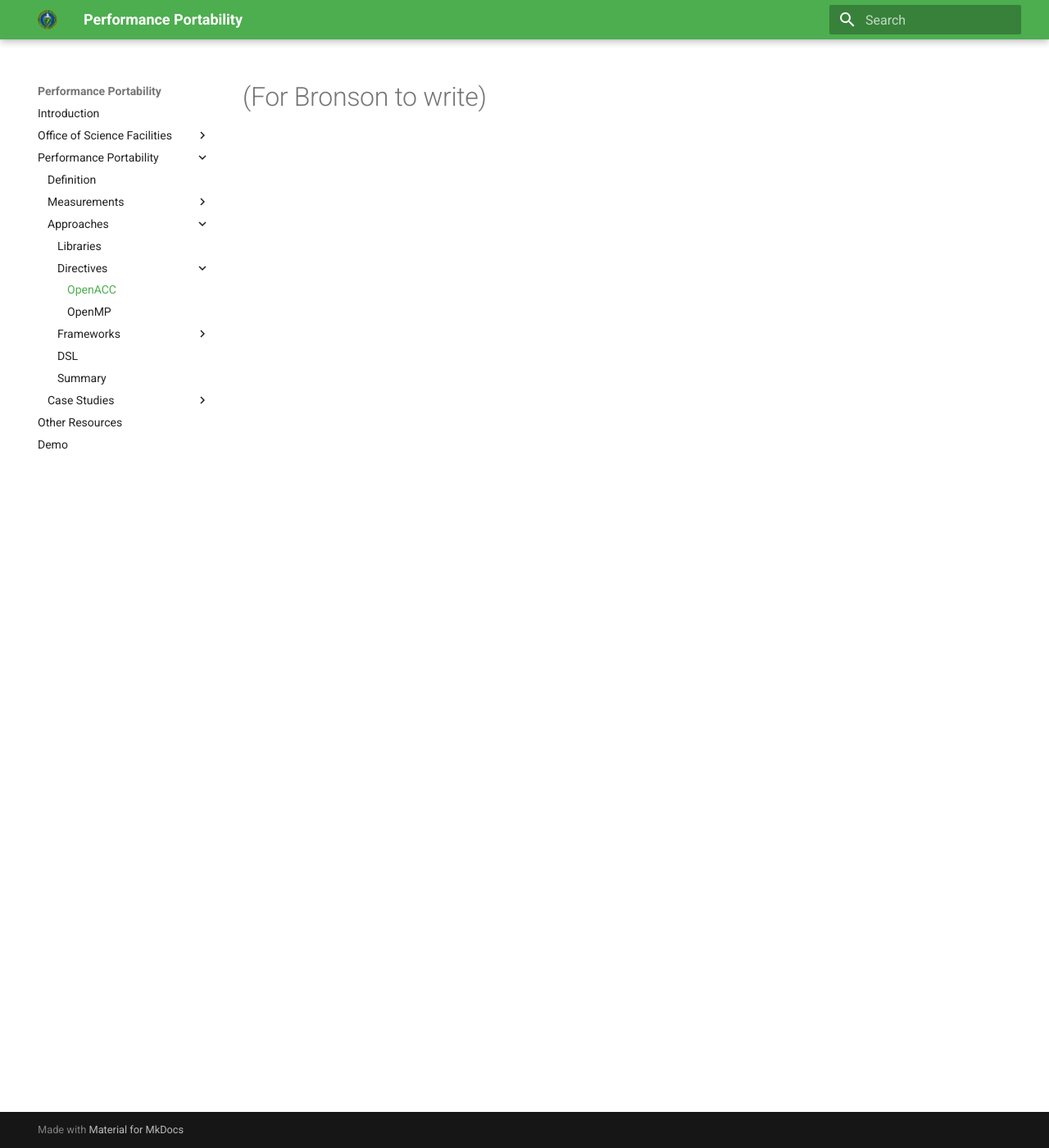
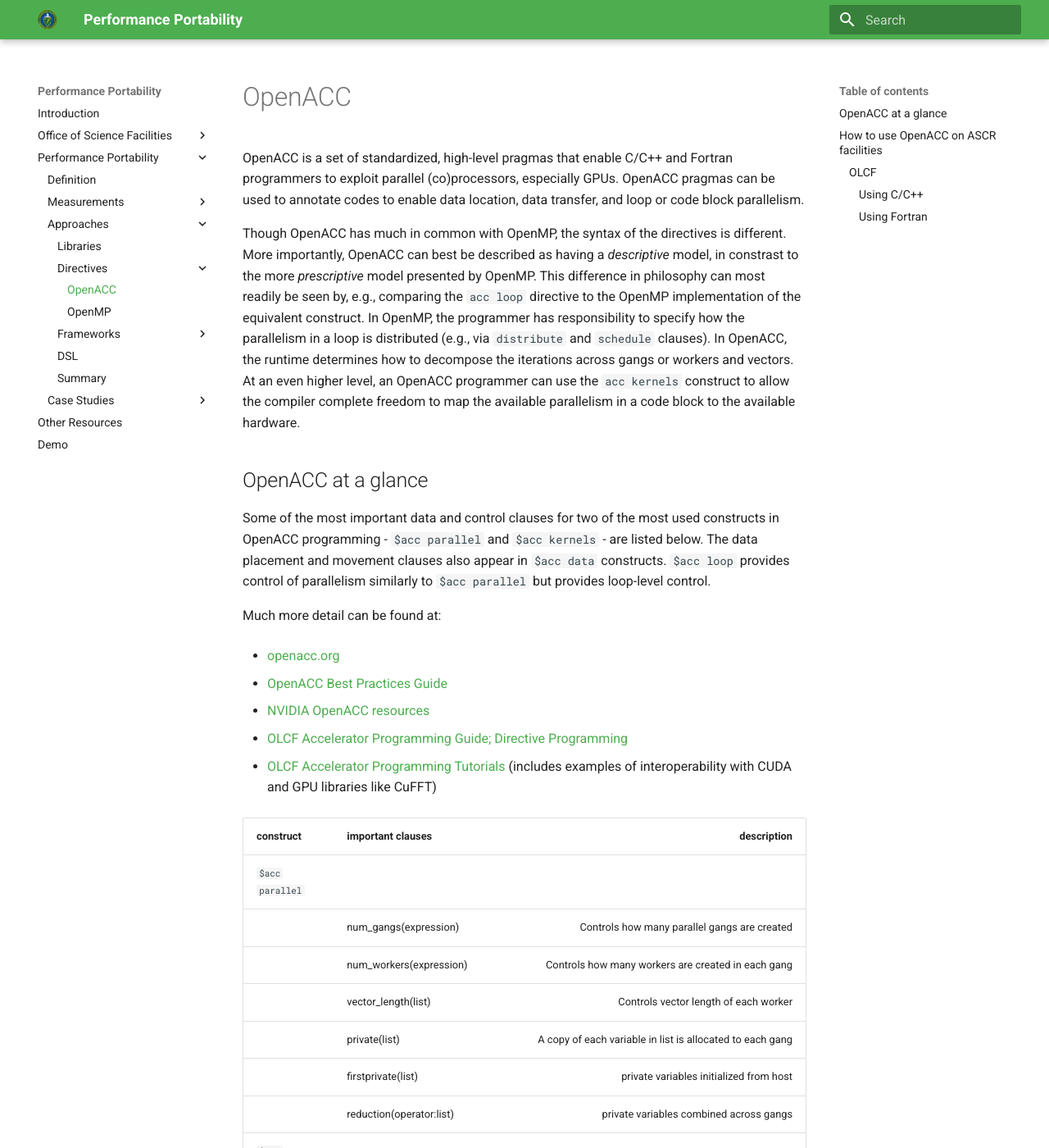
Before and after one commit to jrdeslippe/perfportsite, an MkDocs documentation site: the page built from docs/perfport/directives/openacc.md, in a window 1280 px wide and 1400 px high. Shown: the whole window at 82% size. Built offline with MkDocs 1.6.1 and Material for MkDocs 9.7.7, drawn with Linux system fonts in a browser that asks for light colours; old or Windows-style settings are respelled for this version of MkDocs; some of the changed text lies outside the part shown.

Commit message:
OpenACC page

````diff
--- a/docs/perfport/directives/openacc.md
+++ b/docs/perfport/directives/openacc.md
@@ -1 +1,92 @@
-# (For Bronson to write)
+# OpenACC
+
+OpenACC is a set of standardized, high-level pragmas that enable C/C++ and Fortran programmers
+to exploit parallel (co)processors, especially GPUs. OpenACC pragmas can be used to annotate
+codes to enable data location, data transfer, and loop or code block parallelism.
+
+Though OpenACC has much in common with OpenMP, the syntax of the directives is different.
+More importantly, OpenACC can best be described as having
+a *descriptive* model, in constrast to the more *prescriptive* model presented by OpenMP.
+This difference in philosophy can most readily be seen by, e.g.,  comparing the ``acc loop`` directive
+to the OpenMP implementation of the equivalent construct. In OpenMP, the programmer has responsibility
+to specify how the parallelism in a loop is distributed (e.g., via ``distribute`` and ``schedule`` clauses).
+In OpenACC, the runtime determines how to decompose the iterations across gangs or workers and vectors.
+At an even higher level, an OpenACC programmer can use the ``acc kernels`` construct to allow the compiler complete freedom
+to map the available parallelism in a code block to the available hardware.
+
+
+
+
+## OpenACC at a glance
+
+Some of the most important  data and control clauses for two of the most
+used constructs in OpenACC programming - ``$acc parallel`` and ``$acc kernels`` - are
+listed below. The data placement and movement clauses also appear in ``$acc data`` constructs.
+``$acc loop`` provides control of parallelism similarly to ``$acc parallel`` but provides loop-level control.
+
+Much more detail can be found at:
+
+* [openacc.org](https://www.openacc.org/)
+
+* [OpenACC Best Practices Guide](www.openacc.org/sites/default/files/inline.../OpenACC_Programming_Guide_0.pdf)
+
+* [NVIDIA OpenACC resources](https://developer.nvidia.com/openacc)
+
+* [OLCF Accelerator Programming Guide; Directive Programming](https://www.olcf.ornl.gov/support/system-user-guides/accelerated-computing-guide/#371)
+
+* [OLCF Accelerator Programming Tutorials](https://www.olcf.ornl.gov/support/tutorials/) (includes examples of interoperability with CUDA and GPU libraries like CuFFT)
+
+
+|construct             | important clauses  | description |
+|:---|:---|---:|
+|``$acc parallel``
+|    |num_gangs(expression)| Controls how many parallel gangs are created
+|    |num_workers(expression)| Controls how many workers are created in each gang
+|    |vector_length(list)| Controls vector length of each worker
+|    |private(list)| A copy of each variable in list is allocated to each gang
+|    |firstprivate(list)| private variables initialized from host
+|    |reduction(operator:list)| private variables combined across gangs
+|``$acc kernels`` |  |  |
+| | copy(list)| Allocates memory on GPU and copies data from host to GPU when entering region and copies data to the host when exiting region
+| | copyin(list) | Allocates memory on GPU and copies data from host to GPU when entering region
+| | copyout(list) |  Allocates memory on GPU and copies data to the host when exiting region
+| | create(list) | Allocates memory on GPU but does not copy
+| | present(list) | Data is already present on GPU from another containing data region
+
+## How to use OpenACC on ASCR facilities
+
+### OLCF
+
+####Using C/C++
+
+PGI Compiler
+
+```
+$ module load cudatoolkit
+$ cc -acc vecAdd.c -o vecAdd.out
+```
+
+Cray Compiler
+
+```
+$ module switch PrgEnv-pgi PrgEnv-cray
+$ module load craype-accel-nvidia35
+$ cc -h pragma=acc vecAdd.c -o vecAdd.out
+```
+
+####Using Fortran
+
+PGI Compiler
+
+```
+$ module load cudatoolkit
+$ ftn -acc vecAdd.f90 -o vecAdd.out
+```
+
+Cray Compiler
+
+```
+$ module switch PrgEnv-pgi PrgEnv-cray
+$ module load craype-accel-nvidia35
+$ ftn -h acc vecAdd.f90 -o vecAdd.out
+```
````
